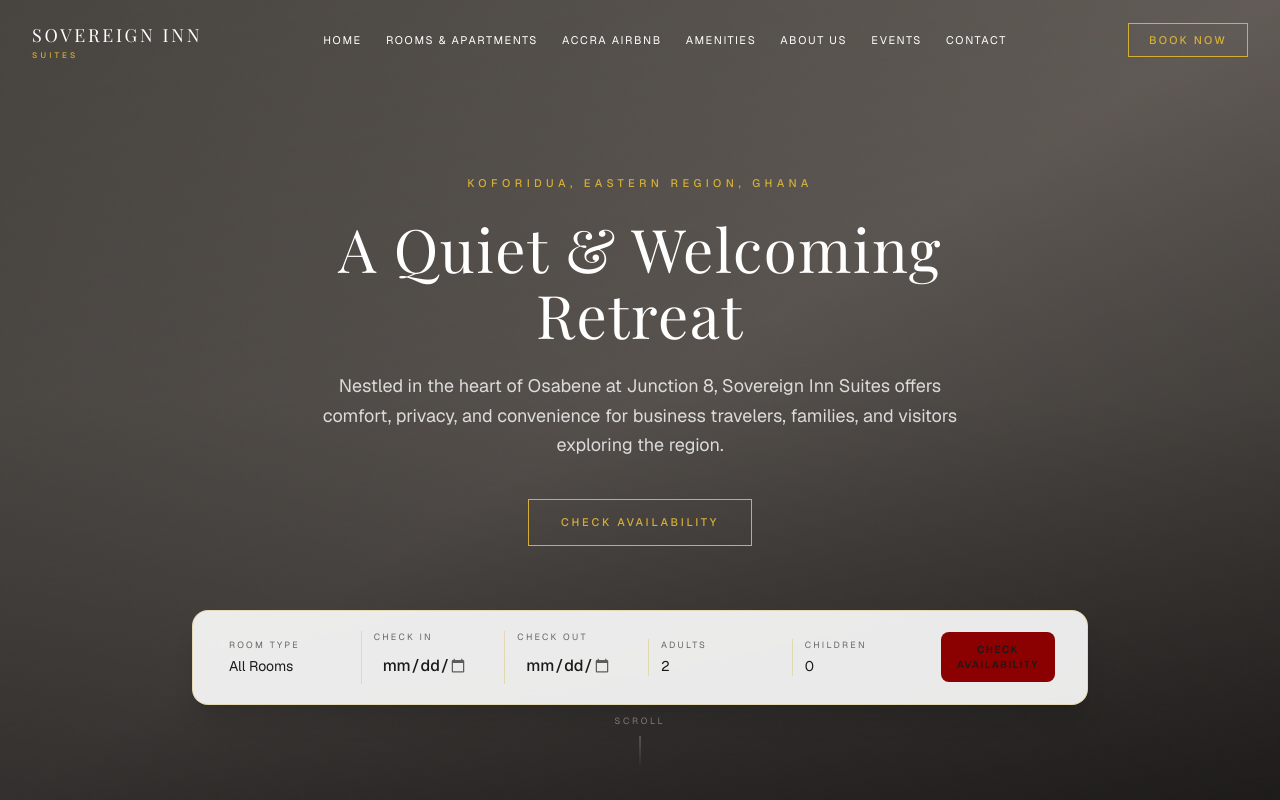
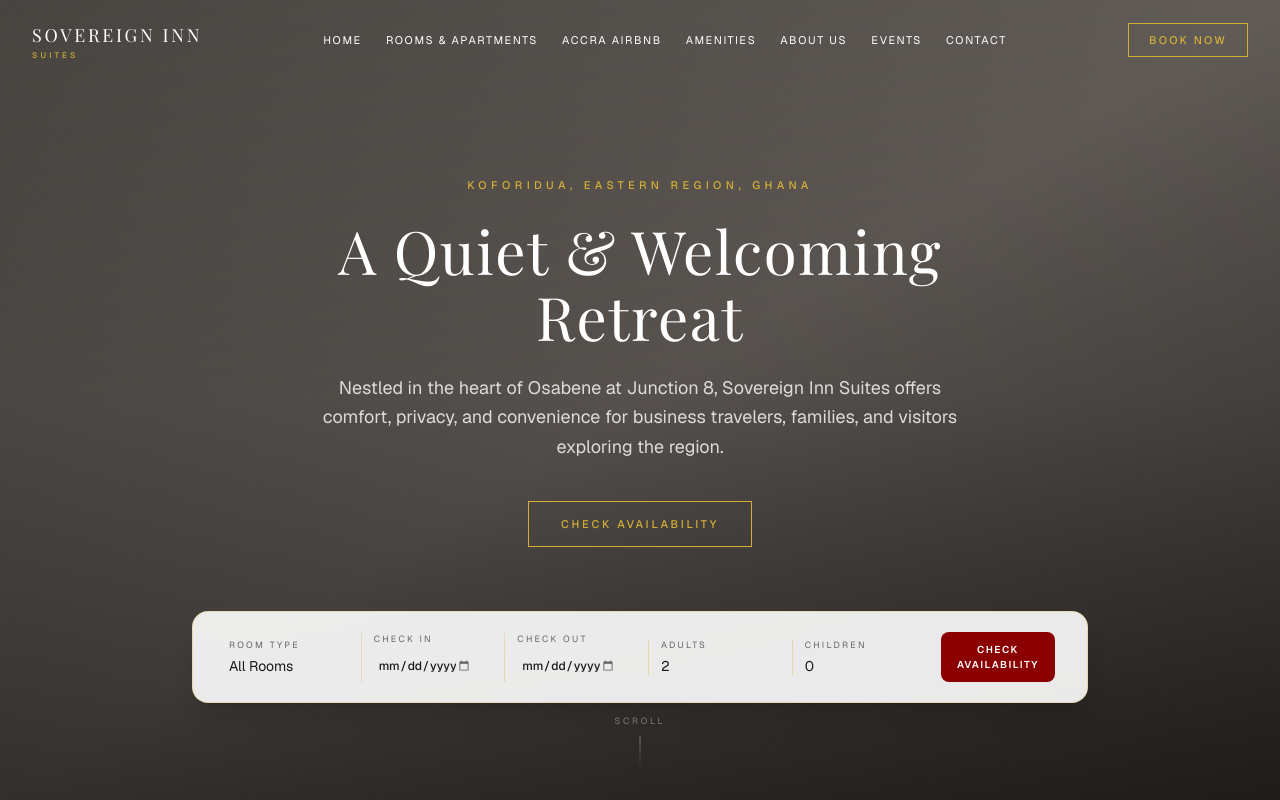
Before and after one commit to georgeey123/sovereigninnsuites, a Next.js app: page / in a window 1280 px wide. Shown: the top 800 px of the page. Built offline with nearby package versions, Linux system fonts and the light colour scheme.

Commit message:
fix(enquiry): fix email template population and date overflow

```diff
--- a/components/Hero.tsx
+++ b/components/Hero.tsx
@@ -6,8 +6,28 @@
 
 export default function Hero() {
   const [roomType, setRoomType] = useState("All Rooms");
+  const [checkIn, setCheckIn] = useState("");
+  const [checkOut, setCheckOut] = useState("");
   const [adults, setAdults] = useState("2");
   const [children, setChildren] = useState("0");
+
+  const formatDate = (dateStr: string) => {
+    if (!dateStr) return "TBD";
+    const date = new Date(dateStr + "T00:00:00");
+    return date.toLocaleDateString("en-US", { month: "short", day: "numeric", year: "numeric" });
+  };
+
+  const handleCheckAvailability = () => {
+    const subject = "Booking Inquiry";
+    const body = `Room Type: ${roomType}
+Check-in: ${formatDate(checkIn)}
+Check-out: ${formatDate(checkOut)}
+Adults: ${adults}
+Children: ${children}
+
+Please check availability for my requested dates.`;
+    window.location.href = `mailto:info@sovereigninnsuites.com?subject=${encodeURIComponent(subject)}&body=${encodeURIComponent(body)}`;
+  };
 
   return (
     <section className="relative min-h-screen flex flex-col items-center justify-center overflow-hidden">
@@ -78,7 +98,9 @@
               <input
                 id="hero-checkin"
                 type="date"
-                className="bg-transparent text-[#1a1a1a] text-base font-medium focus:outline-none w-full px-2 py-1.5"
+                value={checkIn}
+                onChange={(e) => setCheckIn(e.target.value)}
+                className="bg-transparent text-[#1a1a1a] text-xs font-medium focus:outline-none w-full px-1 py-2"
               />
             </div>
 
@@ -90,7 +112,9 @@
               <input
                 id="hero-checkout"
                 type="date"
-                className="bg-transparent text-[#1a1a1a] text-base font-medium focus:outline-none w-full px-2 py-1.5"
+                value={checkOut}
+                onChange={(e) => setCheckOut(e.target.value)}
+                className="bg-transparent text-[#1a1a1a] text-xs font-medium focus:outline-none w-full px-1 py-2"
               />
             </div>
 
@@ -134,12 +158,12 @@
 
             {/* Check Availability Button */}
             <div className="col-span-2 md:col-span-3 lg:col-span-1 flex justify-end px-2">
-              <a
-                href="mailto:info@sovereigninnsuites.com?subject=Booking Inquiry&body=Room Type: King Room%0ACheck-in: %0ACheck-out: %0AAdults: 2%0AChildren: 0%0A%0APlease check availability for my requested dates."
+              <button
+                onClick={handleCheckAvailability}
                 className="w-full lg:w-auto bg-primary-red hover:bg-primary-red/90 text-white text-[10px] uppercase tracking-[0.15em] font-semibold px-4 py-2.5 rounded-lg transition-colors duration-300 text-center"
               >
                 Check Availability
-              </a>
+              </button>
             </div>
           </div>
         </div>
```
